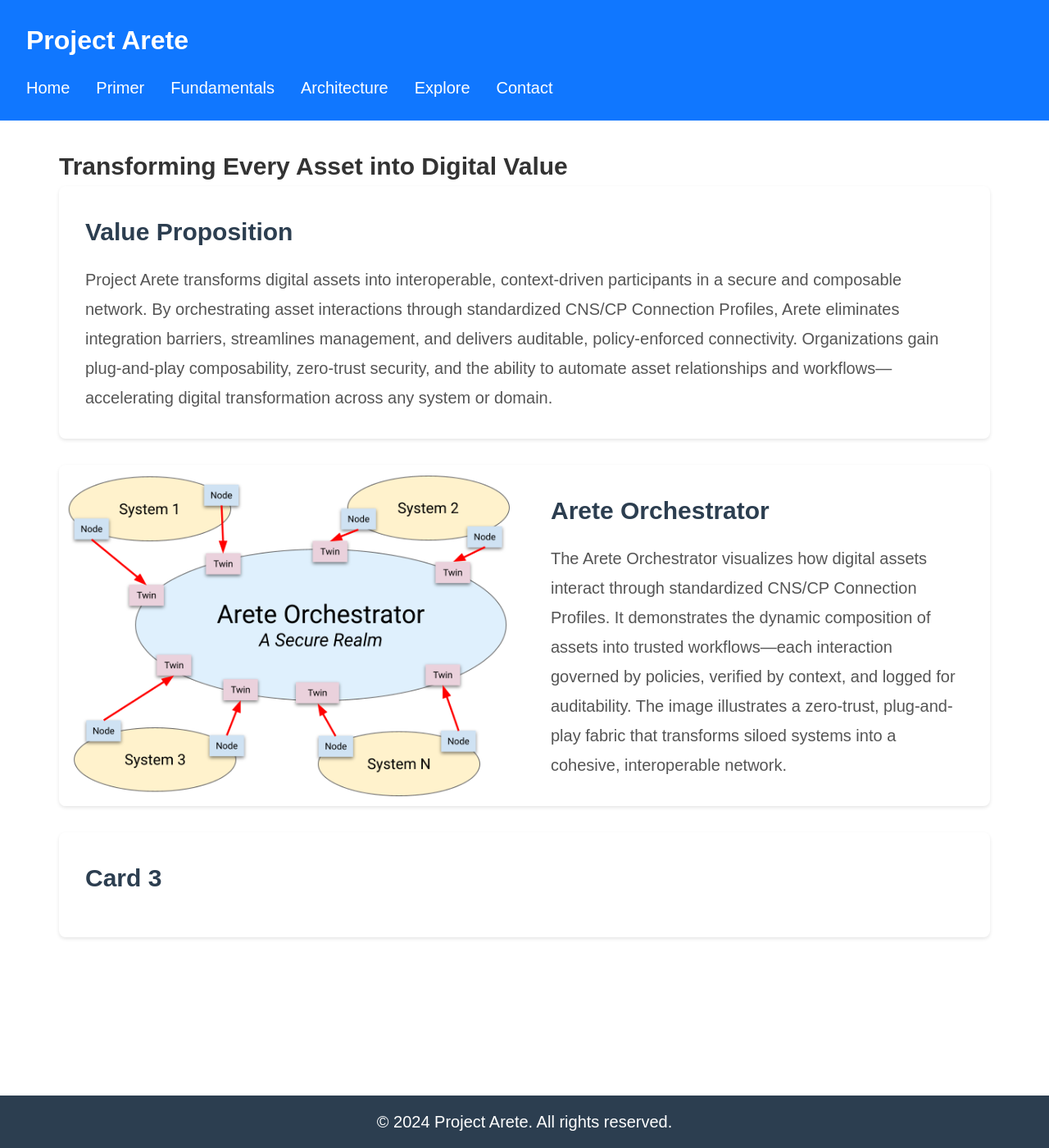
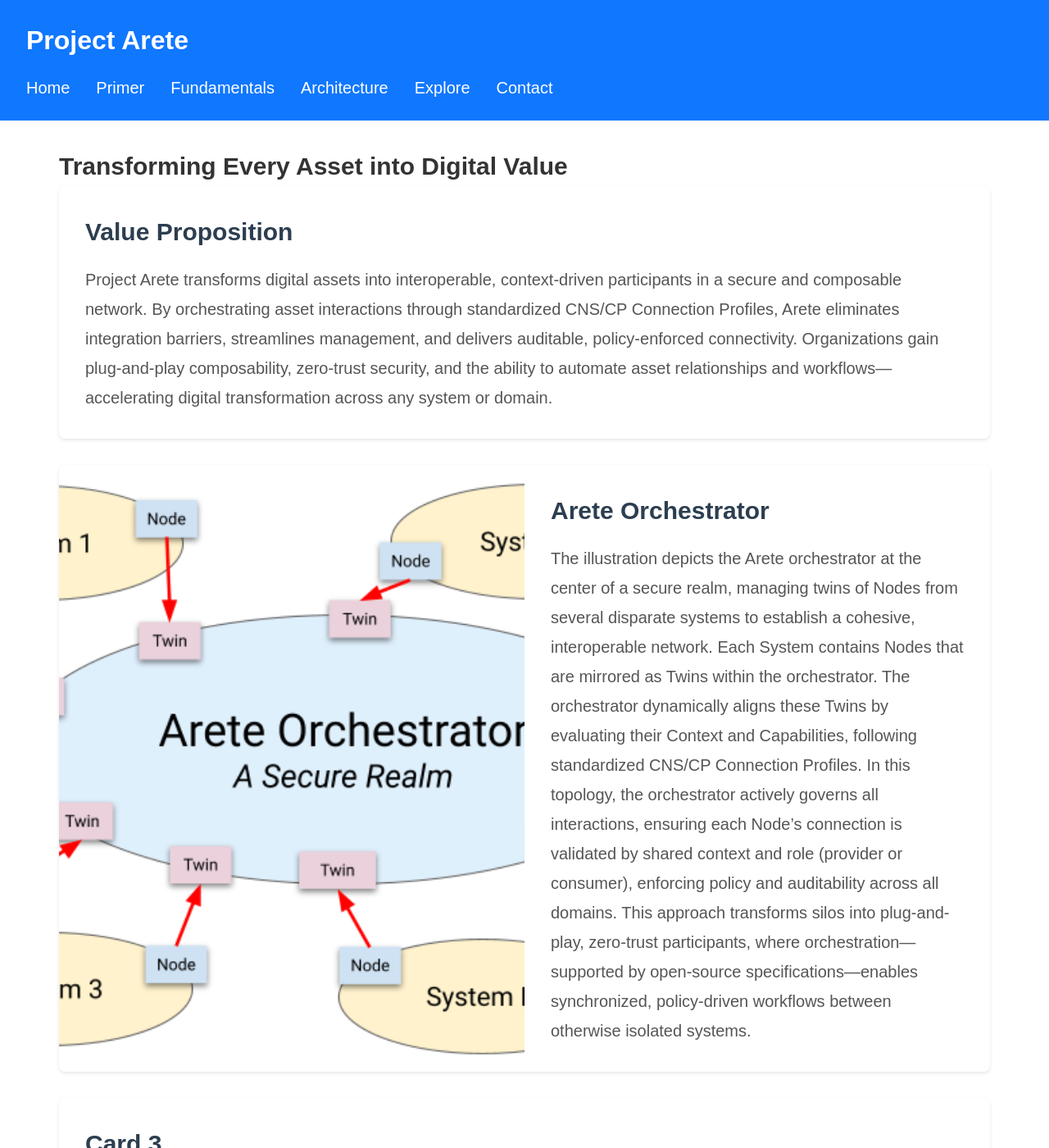
Before and after one commit to project-arete/website, a Jekyll site: the page about.html, which Jekyll copies as it is, in a window 1280 px wide and 1400 px high. Shown: the whole window at 82% size. Built offline with Jekyll 4.4.1, drawn with Linux system fonts in a browser that asks for light colours.

Commit message:
Update about.html

```diff
--- a/about.html
+++ b/about.html
@@ -39,7 +39,7 @@
             </div>
             <div class="card-content">
                 <h2>Arete Orchestrator</h2>
-             <p>The Arete Orchestrator visualizes how digital assets interact through standardized CNS/CP Connection Profiles. It demonstrates the dynamic composition of assets into trusted workflows—each interaction governed by policies, verified by context, and logged for auditability. The image illustrates a zero-trust, plug-and-play fabric that transforms siloed systems into a cohesive, interoperable network.</p>
+             <p>The illustration depicts the Arete orchestrator at the center of a secure realm, managing twins of Nodes from several disparate systems to establish a cohesive, interoperable network. Each System contains Nodes that are mirrored as Twins within the orchestrator. The orchestrator dynamically aligns these Twins by evaluating their Context and Capabilities, following standardized CNS/CP Connection Profiles. In this topology, the orchestrator actively governs all interactions, ensuring each Node’s connection is validated by shared context and role (provider or consumer), enforcing policy and auditability across all domains. This approach transforms silos into plug-and-play, zero-trust participants, where orchestration—supported by open-source specifications—enables synchronized, policy-driven workflows between otherwise isolated systems.</p>
             </div>
             </div>
             <div class="card">
```
